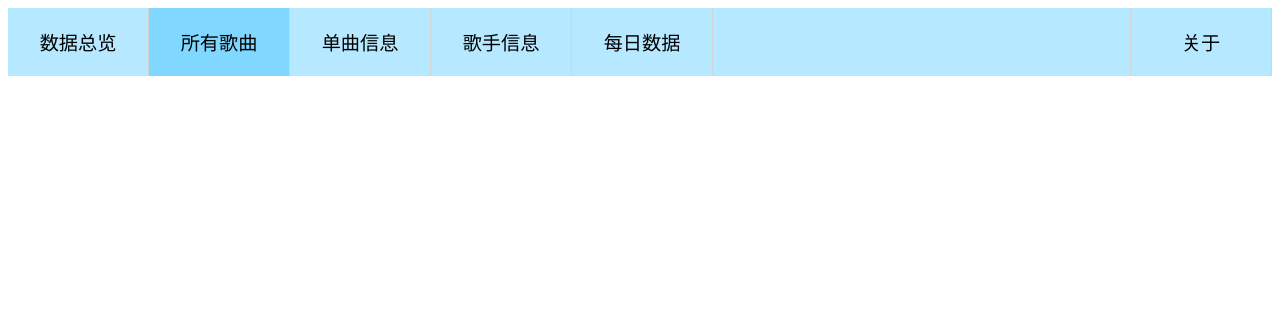
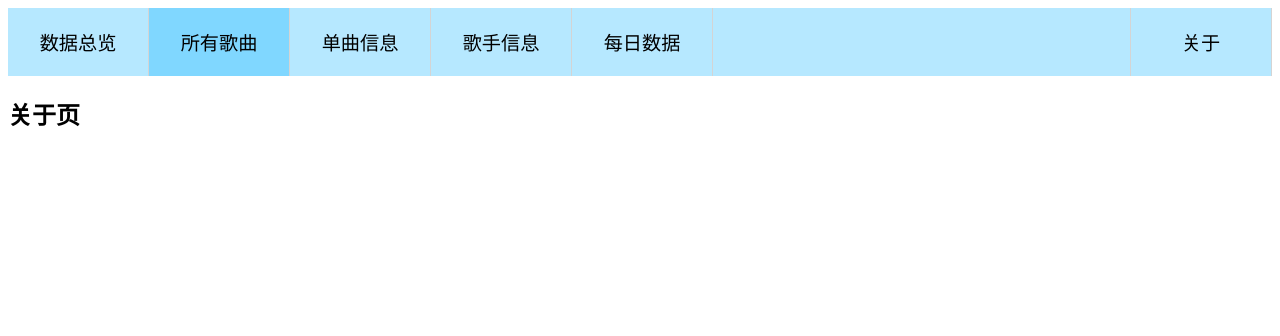
Before and after one commit to Atmocat/NyaData, a Flask app: page /about in a window 1280 px wide. Shown: the top 336 px of the page. Run offline with Flask 3, Linux system fonts and the light colour scheme.

Commit message:
修改部分样式

```diff
--- a/templates/NyaDay.html
+++ b/templates/NyaDay.html
@@ -41,8 +41,9 @@
     <script>
         let dayTotal = {{day_total | tojson}}; // int或null,精确到分
         let dayEach = {{day_each | tojson}}; // dic或null,传递为完播歌曲{name:[完播次数,单曲循环次数]}
-        // 测试数据 let dayTotal = 50000
-        // 测试数据 let dayEach = {"gura":[15,12], "saba":[11,1], "neuro":[2,0], "wanxing":[50,42], "ruama":[10,6], "starfish":[10,7]}
+        //let dayTotal = 50000
+        //let dayEach = {"gura":[15,12], "saba":[11,1], "neuro":[2,0], "wanxing":[50,42], "ruama":[10,6], "starfish":[10,7]}
+        console.log("初始数据:", dayTotal, dayEach);
         let nameSortCheck = -1; // 歌曲名排序参数
         let integerSortCheck = -1; // 播放次数排序参数
         let roundSortCheck = -1; // 循环播放排序参数
@@ -65,6 +66,7 @@
 
         // 格式化播放时长
         function timeFormat() {
+            console.log(`预格式化日期:${dayTotal}`);
             let songData_hor = (dayTotal - dayTotal % 3600) / 3600;
             let songData_min = (dayTotal % 3600 - dayTotal % 3600 % 60) / 60;
             let songData_sec = dayTotal % 3600 - songData_min * 60;
--- a/templates/about.html
+++ b/templates/about.html
@@ -21,6 +21,8 @@
             </ul>
         </div>
     </header>
+
+    <h2>关于页</h2>
 
     <script>
         // 获取当日日期YYYYMMDD,写入a标签html
```
